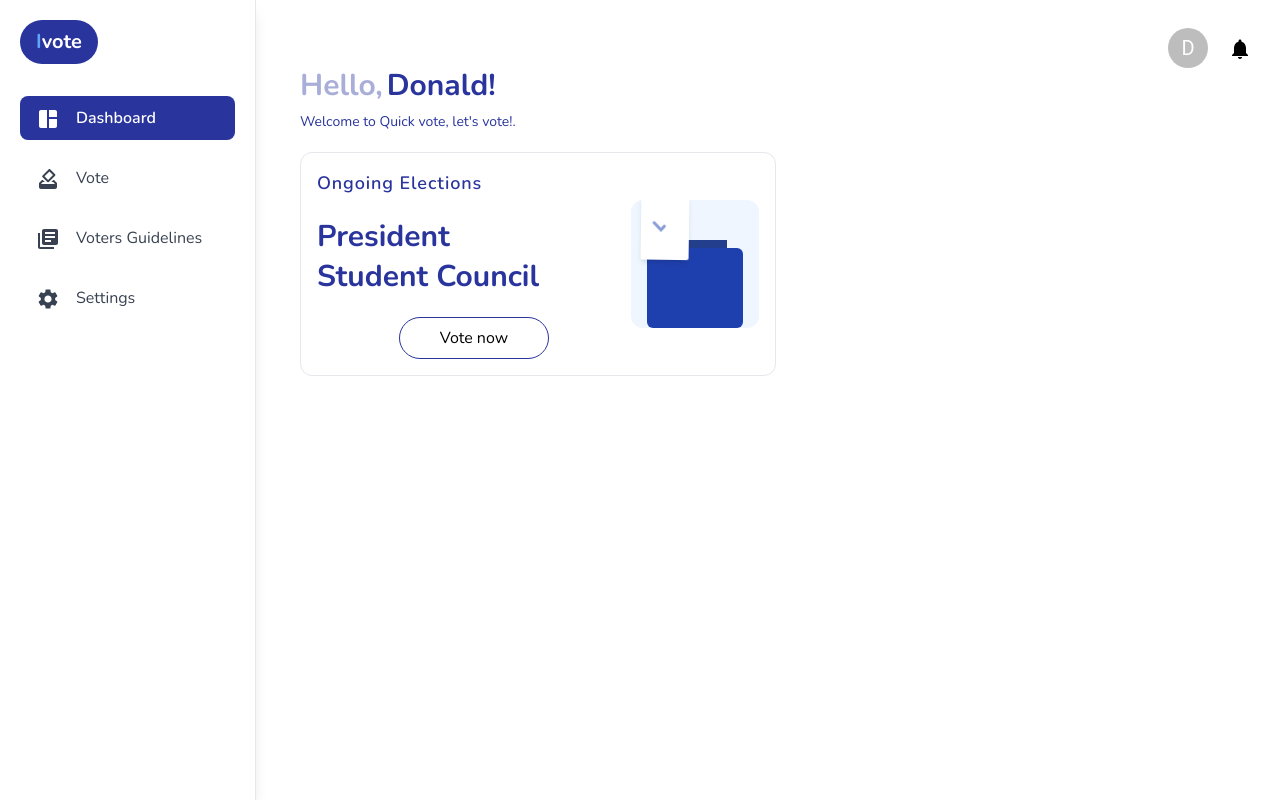
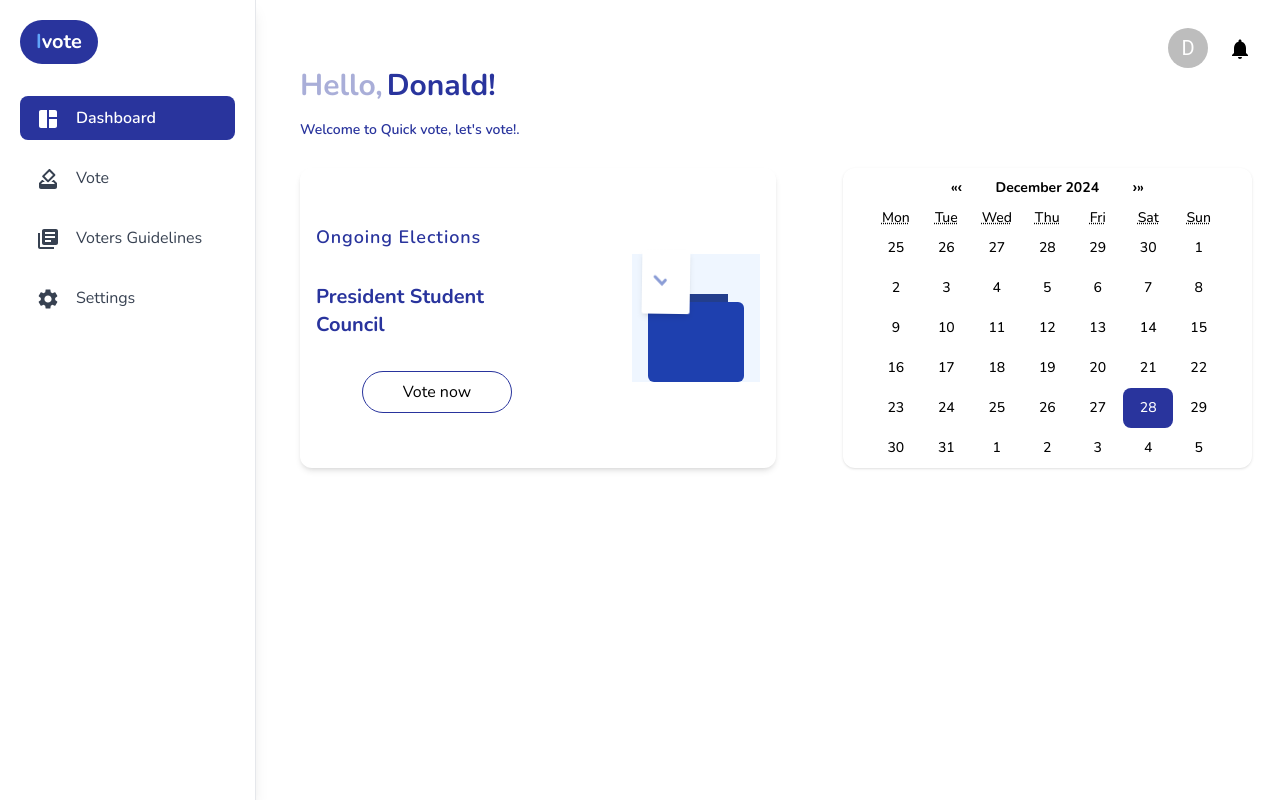
Before and after one commit to Donald2023-source/Quick-Vote, a React (Vite) app: page /student-dashboard in a window 1280 px wide. Built offline with nearby package versions, Linux system fonts and the light colour scheme.

Commit message:
dashboard

```diff
--- a/package.json
+++ b/package.json
@@ -19,6 +19,7 @@
     "framer": "^2.4.1",
     "motion": "^11.15.0",
     "react": "^18.3.1",
+    "react-calendar": "^5.1.0",
     "react-dom": "^18.3.1",
     "react-loader-spinner": "^6.1.6",
     "react-redux": "^9.2.0",
--- /dev/null
+++ b/src/Components/Calendar.jsx
@@ -0,0 +1,45 @@
+import React, { useState } from "react";
+import Calendar from "react-calendar";
+import { twMerge } from "tailwind-merge";
+
+function MyCalendar({ className }) {
+  const [date, setDate] = useState(new Date());
+
+  const markedDates = [
+    new Date(2025, 2, 28), // March 28, 2025
+    new Date(2025, 2, 15), // March 15, 2025
+  ];
+
+  // Function to check if a date is marked
+  const tileContent = ({ date, view }) => {
+    if (view === "month") {
+      const isMarked = markedDates.some(
+        (markedDate) =>
+          markedDate.getDate() === date.getDate() &&
+          markedDate.getMonth() === date.getMonth() &&
+          markedDate.getFullYear() === date.getFullYear()
+      );
+      return isMarked ? <div className="marked-day"></div> : null;
+    }
+  };
+
+  const onChange = (newDate) => {
+    setDate(newDate);
+  };
+
+  return (
+    <div className={twMerge("calendar-container", className)}>
+      <Calendar
+        className="calendar shadow min-h-[300px] rounded-xl px-7 font-medium text-sm"
+        onChange={onChange}
+        value={date}
+        tileContent={tileContent}
+        tileClassName={({ date }) =>
+          date.toDateString() === new Date().toDateString() ? "current-day" : ""
+        }
+      />
+    </div>
+  );
+}
+
+export default MyCalendar;
--- a/src/Components/CastLoader.jsx
+++ b/src/Components/CastLoader.jsx
@@ -4,7 +4,7 @@ import { twMerge } from "tailwind-merge"
 
 export default function VotingLoader({className}) {
   return (
-    <div className={twMerge('flex items-center justify-center w-fit bg-blue-50',className )}>
+    <div className={twMerge('flex items-center justify-center w-fit bg-blue-50', className )}>
       <div className="flex flex-col items-center gap-4">
         <div className="relative w-32 h-32">
           {/* Ballot box */}
--- a/src/Components/DashboardMessage.tsx
+++ b/src/Components/DashboardMessage.tsx
@@ -1,22 +1,35 @@
 import React from "react";
 import VotingLoader from "./CastLoader";
+import MyCalendar from "./Calendar";
 
 const DashboardMessage = ({ name }) => {
   return (
-    <div className="w-[50%]">
+    <div className="w-full">
       <div>
         <span className="flex gap-1 font-bold text-3xl text-primary/40">
           Hello, <h2 className="text-primary"> {name}! </h2>
         </span>
-        <p className="text-sm text-primary py-2">Welcome to Quick vote, let's vote!.</p>
+        <p className="text-sm text-primary py-4 font-semibold">
+          Welcome to Quick vote, let's vote!.
+        </p>
       </div>
-      <div className="flex items-center rounded-xl border p-4 my-3">
-        <div className="flex flex-col gap-5">
-        <h4 className="font-semibold text-primary text-lg tracking-wider">Ongoing Elections</h4>
-        <h2 className="font-bold text-3xl w-[80%] leading-10 text-primary">President Student Council</h2>
-        <button className=" py-2 border-primary w-fit border bg-gradient-to-r hover:from-primary hover:to-primary/60 hoverEffect hover:text-white px-10 rounded-full mx-auto">Vote now</button>
+      <div className="flex justify-between items-center w-full">
+        <div className="flex w-[50%] items-center justify-between rounded-xl shadow-md p-4 my-3 min-h-[300px]">
+          <div className="flex flex-col gap-8">
+            <h4 className="font-semibold text-primary text-lg tracking-wider">
+              Ongoing Elections
+            </h4>
+            <h2 className="font-bold text-xl w-[80%] leading-7 text-primary">
+              President Student Council
+            </h2>
+            <button className=" py-2 border-primary w-fit border bg-gradient-to-r hover:from-primary hover:to-primary/60 hoverEffect hover:text-white px-10 rounded-full mx-auto">
+              Vote now
+            </button>
+          </div>
+
+          <VotingLoader className={"px-0"} />
         </div>
-        <VotingLoader className={'rounded-xl'} />
+        <MyCalendar className={"px-0 min-h-[300px]"} />
       </div>
     </div>
   );
--- a/src/Pages/Dashboards/Student.jsx
+++ b/src/Pages/Dashboards/Student.jsx
@@ -2,6 +2,9 @@ import { Avatar } from '@mui/material'
 import React from 'react'
 import { Notifications } from '@mui/icons-material'
 import DashboardMessage from '../../Components/DashboardMessage'
+import MyCalendar from '../../Components/Calendar'
+
+
 const Student = () => {
   return (
     <div>
@@ -11,8 +14,9 @@ const Student = () => {
           <span className='hover:scale-105 hoverEffect cursor-pointer'><Notifications/></span>
         </div>
 
-        <div>
+        <div className='flex items-center justify-between'>
           <DashboardMessage name={"Donald"} />
+
         </div>
       </div>
     </div>
--- a/src/index.css
+++ b/src/index.css
@@ -61,3 +61,55 @@ input[type="number"] {
 .hoverEffect {
   transition: ease-in-out 300ms;
 }
+
+
+/* Styles the main calendar container */
+.calendar-container {
+  /* Add styles for the outer container */
+  text-align: center;
+  width: 43%;
+  min-height: 300px;
+}
+
+/* Styles the main calendar component */
+.calendar {
+  /* Add styles for the calendar */
+}
+
+/* This styles the current day */
+.current-day {
+  /* Add styles for highlighting the current day */
+  @apply bg-primary text-white rounded-lg
+}
+
+/* This styles marked days */
+.marked-day {
+  /* Add styles for the marked days */
+
+  @apply bg-primary text-white rounded-lg
+}
+
+/* This styles the navigation bar (month and year selector) */
+.react-calendar__navigation {
+  /* Add styles for the navigation bar */
+  font-weight: bold ;
+  display: flex;
+  padding: 10px 80px;
+}
+
+/* Styles for each calendar tile (day cell) */
+.react-calendar__tile {
+  /* Add styles for individual date tiles */
+  padding: 10px 0;
+}
+
+/* Styles when hovering over a day */
+.react-calendar__tile:hover {
+  /* Add styles for hover effects */
+  @apply bg-primary text-white rounded-lg hoverEffect
+}
+
+/* Styles for disabled days */
+.react-calendar__tile--disabled {
+  /* Add styles for disabled dates */
+}
```
Also changed, not shown: 1 other file (tests, documents, lock files or other folders).
